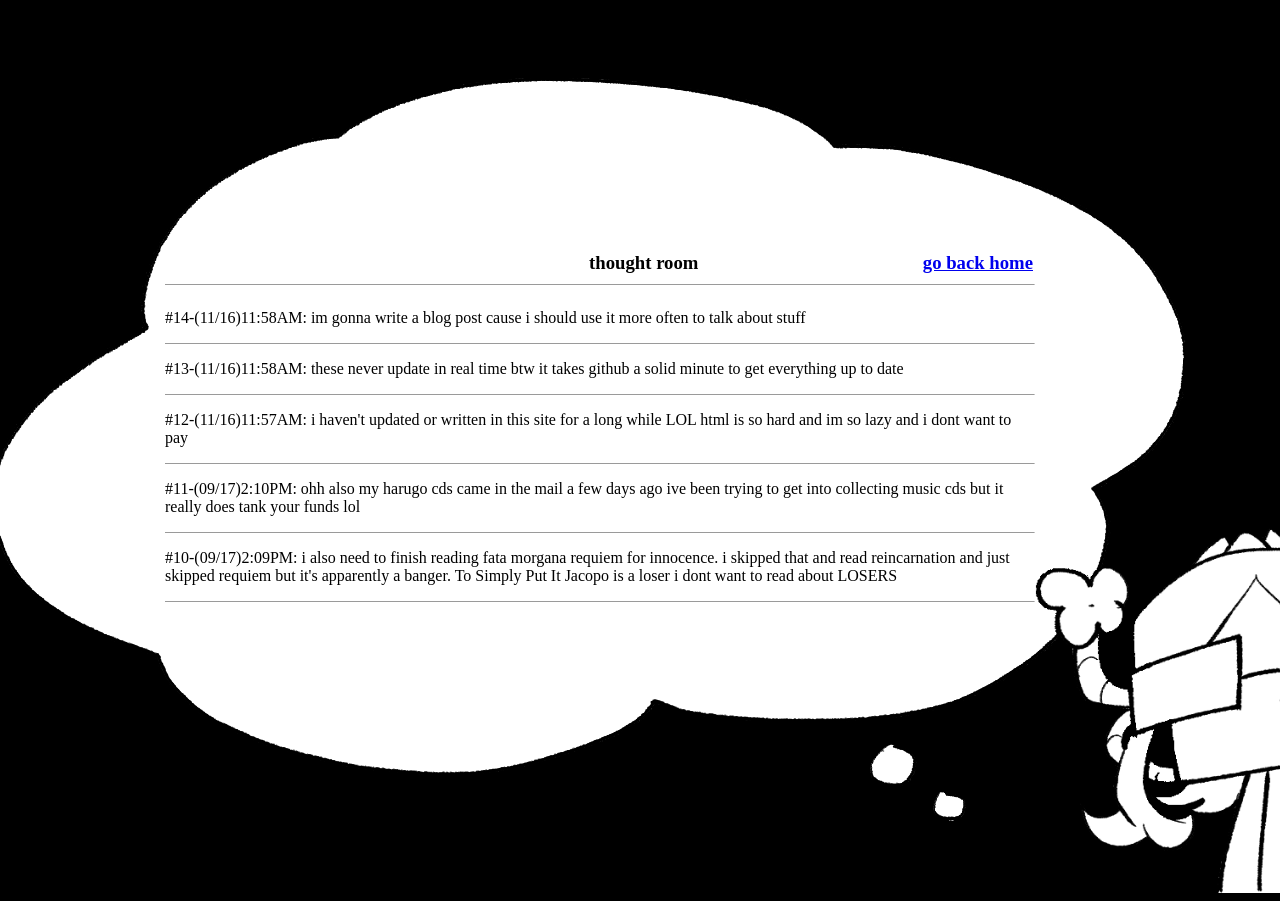
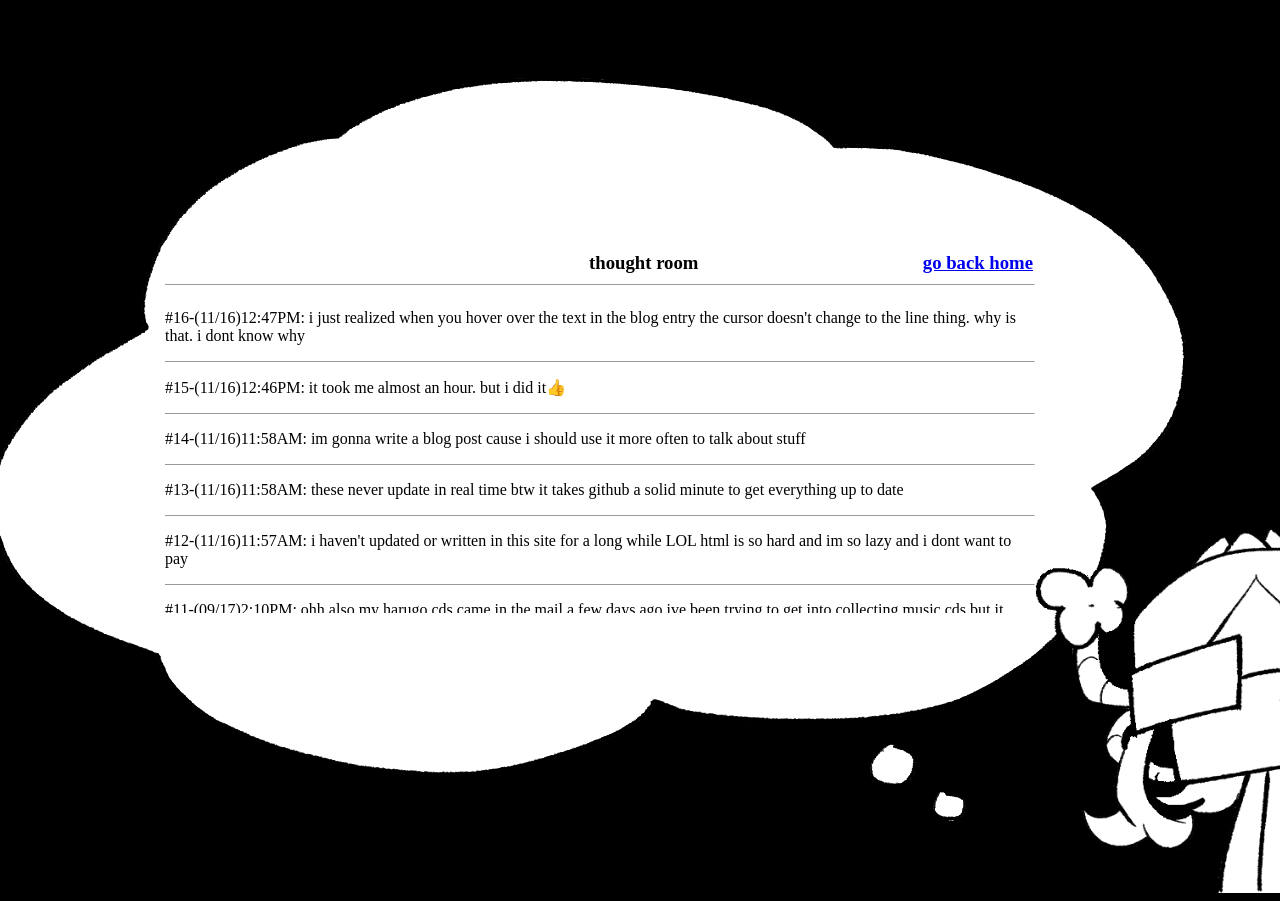
Before and after one commit to flosgenkwa/flosgenkwa.github.io, a plain HTML site: page thought.html in a window 1280 px wide. Shown: the top 901 px of the page. Drawn offline with Linux system fonts and the light colour scheme; a web font is replaced by a local one.

Commit message:
Update thought.html

```diff
--- a/thought.html
+++ b/thought.html
@@ -47,6 +47,10 @@
 
 <div id="bottomrow">
 <!--#番(月/日)時:分AM/PM-->
+<p>#16-(11/16)12:47PM: i just realized when you hover over the text in the blog entry the cursor doesn't change to the line thing. why is that. i dont know why</p>
+<hr size="1">
+<p>#15-(11/16)12:46PM: it took me almost an hour. but i did it👍</p>
+<hr size="1">
 <p>#14-(11/16)11:58AM: im gonna write a blog post cause i should use it more often to talk about stuff</p>
 <hr size="1">
 <p>#13-(11/16)11:58AM: these never update in real time btw it takes github a solid minute to get everything up to date</p>
```
